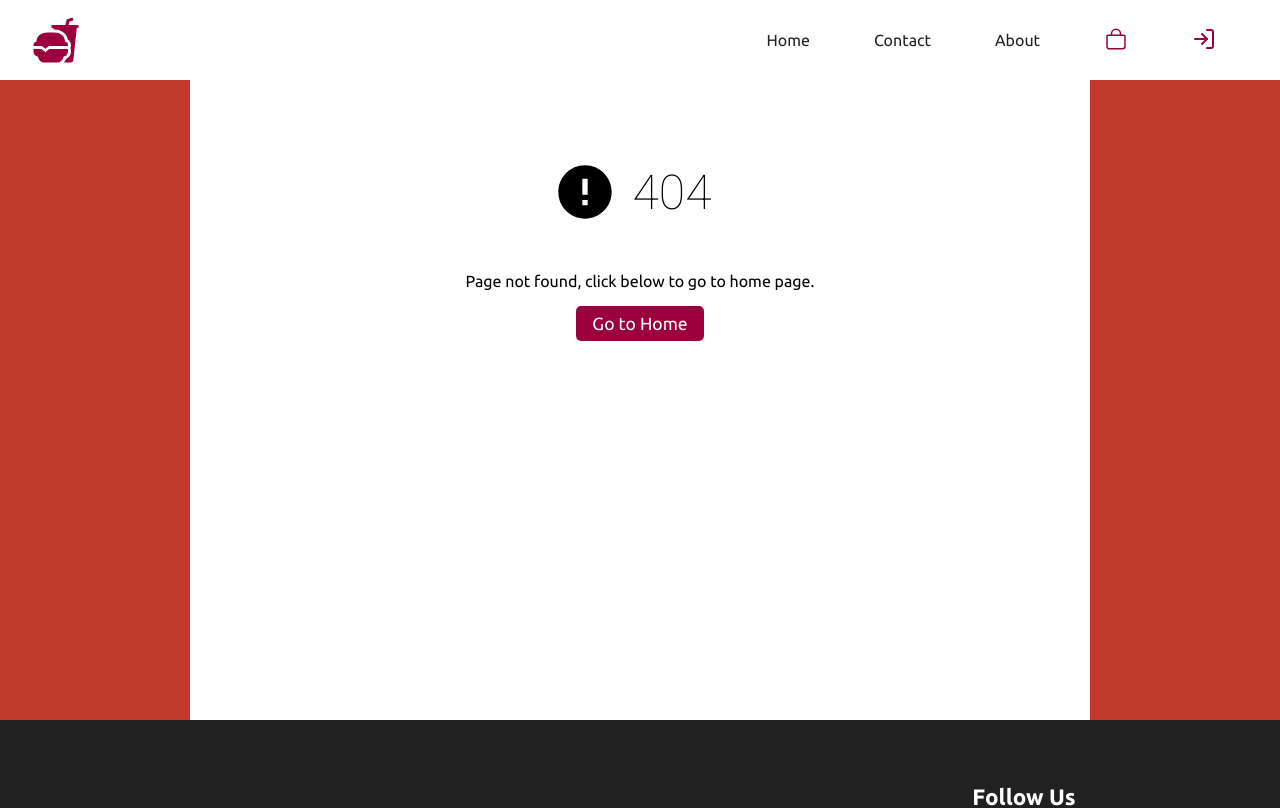
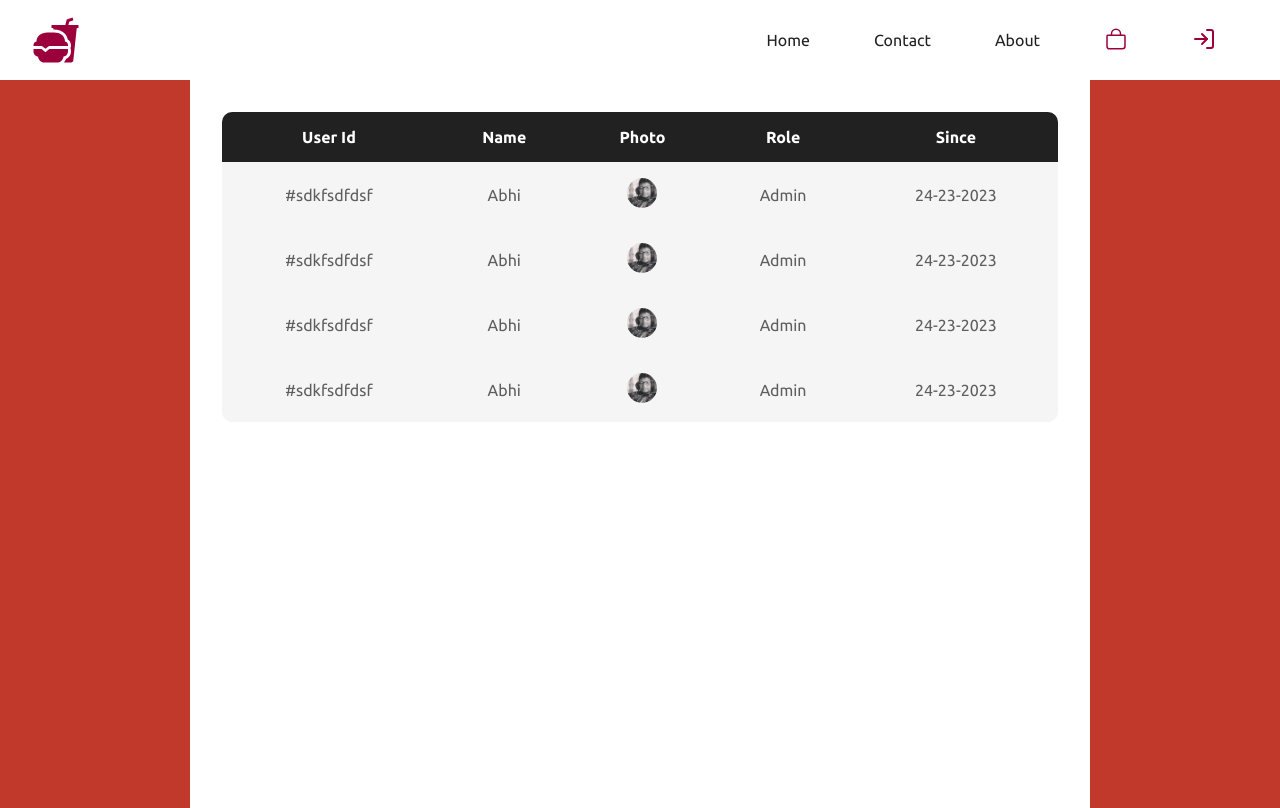
Before and after one commit to mohit838/BurgerShop-MERN, a React (Create React App) app in the folder client/: page /admin/users in a window 1280 px wide. Shown: the top 808 px of the page. Built offline with nearby package versions, Linux system fonts and the light colour scheme.

Commit message:
User Admin UI Complete

```diff
--- a/client/src/App.js
+++ b/client/src/App.js
@@ -31,6 +31,7 @@
 import "./styles/dashboard.scss";
 import OrderDetails from "./components/myOrders/OrderDetails";
 import Dashboard from "./components/admin/Dashboard";
+import Users from "./components/admin/Users";
 
 function App() {
   return (
@@ -49,6 +50,7 @@
         <Route path="/myorders" element={<MyOrders />} />
         <Route path="/order/:id" element={<OrderDetails />} />
         <Route path="/admin/dashboard" element={<Dashboard />} />
+        <Route path="/admin/users" element={<Users />} />
         <Route path="*" element={<NotFound />} />
       </Routes>
 
--- /dev/null
+++ b/client/src/components/admin/Users.jsx
@@ -0,0 +1,40 @@
+import React from "react";
+import me from "./../../assets/mohit2.jpg";
+
+const Users = () => {
+  const arr = [1, 2, 3, 4];
+
+  return (
+    <section className="tableClass">
+      <main>
+        <table>
+          <thead>
+            <tr>
+              <th>User Id</th>
+              <th>Name</th>
+              <th>Photo</th>
+              <th>Role</th>
+              <th>Since</th>
+            </tr>
+          </thead>
+
+          <tbody>
+            {arr.map((i) => (
+              <tr key={i}>
+                <td>#sdkfsdfdsf</td>
+                <td>Abhi</td>
+                <td>
+                  <img src={me} alt="User" />
+                </td>
+                <td>Admin</td>
+                <td>{"24-23-2023"}</td>
+              </tr>
+            ))}
+          </tbody>
+        </table>
+      </main>
+    </section>
+  );
+};
+
+export default Users;
```
